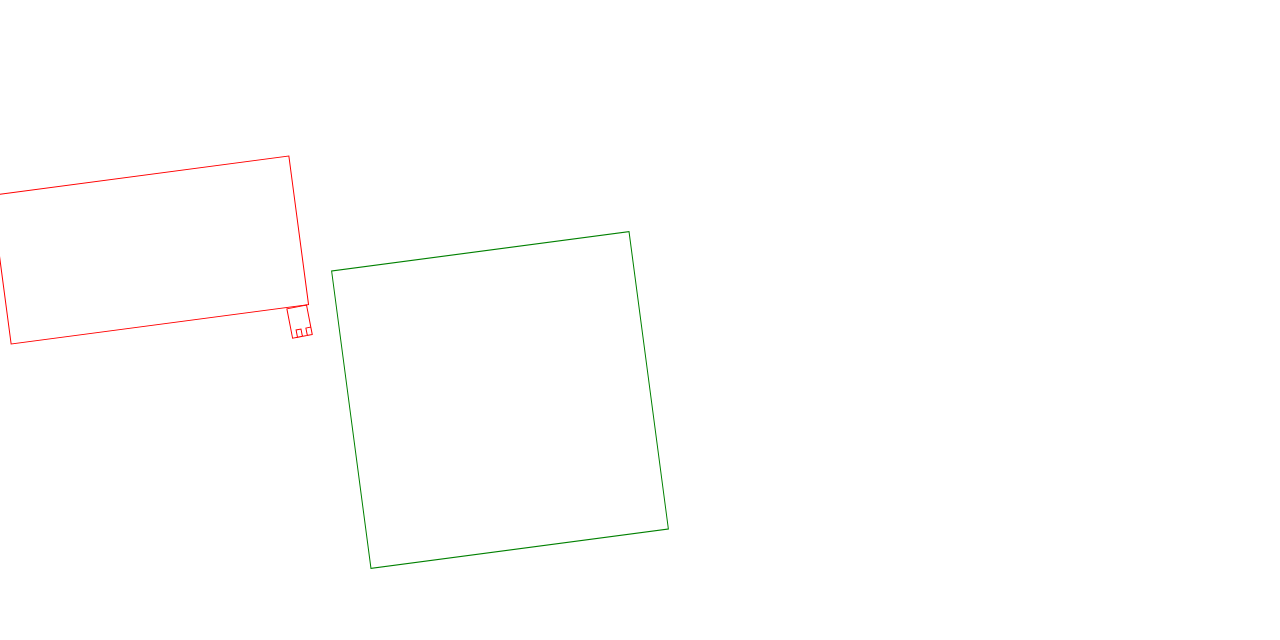
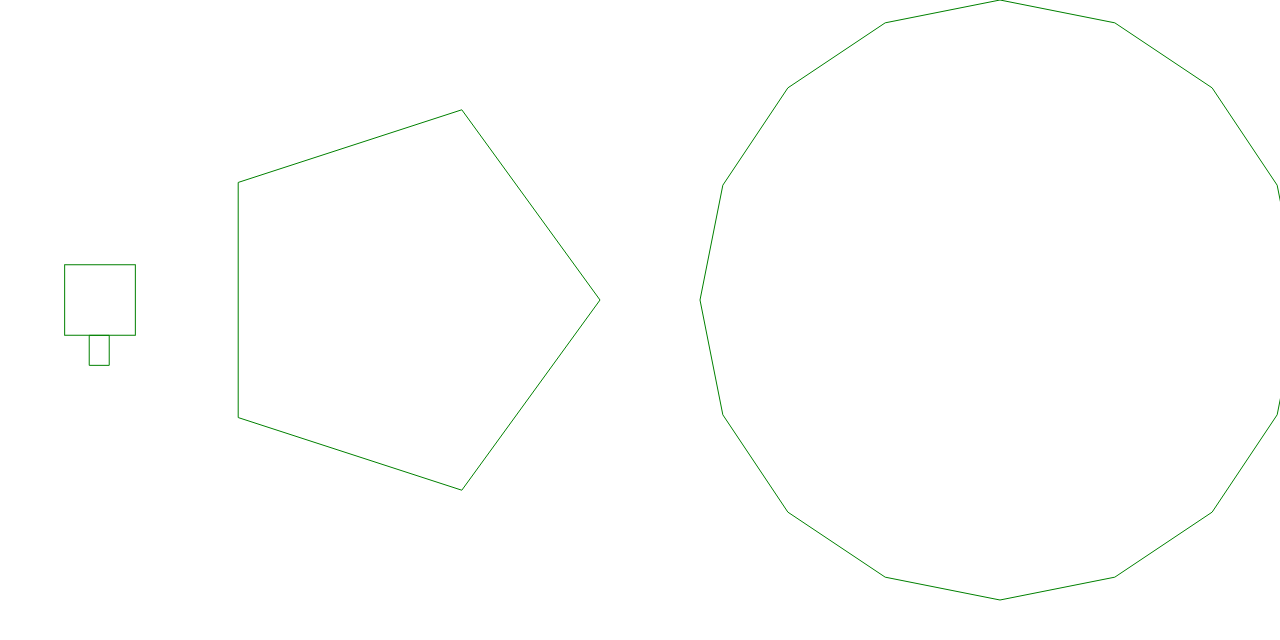
Before and after one commit to lukasharing/Mario-Galaxy-2d, a plain HTML site: page index.html in a window 1280 px wide. Drawn offline with Linux system fonts and the light colour scheme.

Commit message:
Floor And Collision are boxes.
SAT Is working for all convex shapes and now collision (Floor and Entity are based on those shapes).

```diff
--- a/index.html
+++ b/index.html
@@ -5,7 +5,7 @@
     <title>Physics</title>
     <link rel="stylesheet" href="style.css" />
     <script src="./js/vector.js"></script>
-    <script src="./js/floor.js"></script>
+    <script src="./js/shape.js"></script>
     <script src="./js/entity.js"></script>
     <script src="./js/init.js"></script>
     <script src="./js/game.js"></script>
--- a/js/entity.js
+++ b/js/entity.js
@@ -1,92 +1,82 @@
 class Entity{
 
-  constructor(x, y, w, h){
-    this.position = new Vector(x, y, 0.0);
+  constructor(_x, _y, _w, _h){
+    this.box = (new Shape(_x, _y, 0.0, 0.0)).makeRectangle(_w, _h);
     this.velocity = new Vector();
-    this.collision = new Vector(w, h, 0);
-    this.theta = 0;
 
 
     this.coordSystem = new Array(2);
     this.isJumping = false;
   };
 
+  get position(){ return this.box.position; };
+
   jump(){
-    if(!this.isJumping){
-      this.isJumping = true;
+    if(this.isJumping < 0){
+      this.isJumping = 10;
       this.velocity.add(this.coordSystem[1].clone().scale(30.0));
     }
   }
 
   draw(ctx){
-
-    ctx.save();
-      ctx.beginPath();
-
-      ctx.translate(this.position.x, this.position.y);
-      ctx.rotate(this.theta);
-      ctx.translate(-this.collision.x, -this.collision.y);
-
-      ctx.rect(0, 0, this.collision.x * 0.5, this.collision.y * 0.5);
-      ctx.rect(this.collision.x, 0, this.collision.x * 0.5, this.collision.y * 0.5);
-
-      ctx.rect(0, 0, 2 * this.collision.x, 2 * this.collision.y);
-      ctx.strokeStyle = "red";
-      ctx.stroke();
-    ctx.restore();
+    this.box.draw(ctx);
   };
 
   intersect(floor){
     // Vector 1
-    let v1 = getEdgesVector(this);
-    let v2 = getEdgesVector(floor);
+    let v1 = this.box.getEdgesVector();
+    let v2 = floor.getEdgesVector();
 
-    let axies = getCoordSystem(v2, v1);
+    let axies = (new Array()).concat(this.box.normals, floor.normals);
 
     let total_shadow = 0;
-    let idx = -1, minforce = 1000000;
+    let idx = -1, min_distance = 1000000;
     for(let i = 0; i < axies.length; ++i){
-      let pj1 = new Array(4);
-      let pj2 = new Array(4);
-      for(let j = 0; j < 4; ++j){
-        pj1[j] = axies[i].dot(v2[j]);
-        pj2[j] = axies[i].dot(v1[j]);
+      let pj1 = new Array(v1.length), pj2 = new Array(v2.length);
+      for(let j = 0; j < v1.length; ++j){
+        pj1[j] = axies[i].dot(v1[j]);
       }
+      for(let j = 0; j < v2.length; ++j){
+        pj2[j] = axies[i].dot(v2[j]);
+      }
+
       let pj1min = Math.min(...pj1), pj1max = Math.max(...pj1);
       let pj2min = Math.min(...pj2), pj2max = Math.max(...pj2);
 
-      if(pj2min <= pj1max && pj2max >= pj1min){
+      if(pj1min <= pj2max && pj2min <= pj1max){
         ++total_shadow;
-        let force = (pj2min < pj1min) ? (pj1min - pj2max) : (pj1max - pj2min);
-        if(force * force < minforce * minforce){
+        let distance = (pj2min < pj1min) ? (pj1min - pj2max) : (pj1max - pj2min);
+        if(distance * distance < min_distance * min_distance && Math.abs(distance) > distance){
           idx = i;
-          minforce = force;
+          min_distance = distance;
         }
       }
     }
-    if(total_shadow >> 2){ // iff t = 4 <=> t >> 2 == 1 cuz t <= 4
-      floor.is = true;
-      this.position.add(axies[idx].clone().scale(minforce));
+
+    if(total_shadow == axies.length){
+      this.position.add(axies[idx].clone().scale(Math.abs(min_distance)));
     }
     return total_shadow;
   };
 
   nearest_side(floor){
-    let v2 = getEdgesVector(floor);
-    let dl = [
-      getDistanceSegment(v2[0], v2[1], this.position), // Left
-      getDistanceSegment(v2[3], v2[2], this.position), // Right
-      getDistanceSegment(v2[1], v2[3], this.position), // Bottom
-      getDistanceSegment(v2[2], v2[0], this.position), // Top
-    ];
-    let bg = 0;
+    let v2 = floor.getEdgesVector();
+    let dl = new Array(v2.length);
+    for(let i = 0; i < v2.length - 1; ++i){
+      dl[i] = getDistanceSegment(v2[i], v2[i + 1], this.box.position);
+    }
+    dl[v2.length - 1] = getDistanceSegment(v2[v2.length - 1], v2[0], this.box.position);
+
+    let k = 0;
     for(let i = 1; i < dl.length; ++i){
-      if(dl[bg].ds > dl[i].ds){
-        bg = i;
+      if(dl[i].ds < dl[k].ds){
+        k = i;
       }
     }
-    let base_vector = dl[bg].vc.normalize();
-    return [base_vector, base_vector.perpendicular()];
+    let x = dl[k].vc.normalize().scale(-1);
+    //let y = x.dot(v2[k].mid(v2[(k + 1) % dl.length]).normalize());
+    //console.log(y);
+    return [x, x.perpendicular()];
   }
 
   update(floor){
@@ -96,6 +86,7 @@ class Entity{
 
     let touching_floor = false;
     floor.forEach((e, i)=>{
+      e.is = false;
       const dx = e.position.x - this.position.x;
       const dy = e.position.y - this.position.y;
       const ds = dx * dx + dy * dy;
@@ -107,26 +98,26 @@ class Entity{
         object = e;
       }
 
-      touching_floor |= num_intersection >> 2;
-      e.is = false;
+      touching_floor |= num_intersection == (e.collision.length + 4);
     });
+
+    let friction = 0.90;
+    if(touching_floor){
+      --this.isJumping;
+      friction = 0.80;
+    }
+    this.velocity.scale(friction);
 
     this.coordSystem = this.nearest_side(object);
 
     // angle
     let angle = Math.atan2(this.coordSystem[1].x, -this.coordSystem[1].y);
-    this.theta += shortestAngle(this.theta, angle) * 0.10;
-    this.velocity.subtract(this.coordSystem[1].clone());
+    this.box.theta += shortestAngle(this.box.theta, angle) * 0.10;
 
-    let friction = 0.93;
-    if(touching_floor){
-      this.isJumping = false;
-      friction = 0.80;
-    }
-
-    this.velocity.scale(friction);
-
-    object.is = true;
+    // Gravity
+    //if(Math.abs(this.theta - angle) < 0.5){
+    this.velocity.subtract(this.coordSystem[1]);
+    //}
   };
 
 }
--- a/js/floor.js
+++ /dev/null
@@ -1,32 +0,0 @@
-class Floor{
-
-  constructor(_x = 0.0, _y = 0.0, _w = 100, _h = 100, _t = 0.0, _r = false){
-    this.position = new Vector(_x, _y, 0.0);
-    this.collision = new Vector(_w, _h, 0);
-    this.theta = _t;
-    this.is = false;
-    this.rotate = _r;
-  };
-
-  get mass(){ return this.collision.x * this.collision.y; };
-
-  draw(ctx){
-    ctx.save();
-      ctx.beginPath();
-
-      ctx.translate(this.position.x, this.position.y);
-      ctx.rotate(this.theta);
-      ctx.translate(-this.collision.x, -this.collision.y);
-
-
-      ctx.rect(0, 0, 2 * this.collision.x, 2 * this.collision.y);
-      ctx.strokeStyle = this.is ? "red" : "green";
-      ctx.stroke();
-    ctx.restore();
-  };
-
-  update(time){
-    this.theta = this.rotate * (time * 0.01);
-  };
-
-}
--- a/js/game.js
+++ b/js/game.js
@@ -104,11 +104,13 @@ class Game{
     this.ctx = canvas.getContext("2d");
 
     const wm = this.width >> 1, hm = this.height >> 1;
-    this.floor.push(new Floor(150, hm - 150, 150, 75, 0, true));
-    //this.floor.push(new Floor(800, hm, 150, 150, 0, true));
-    this.floor.push(new Floor(500, hm, 150, 150, 0, true));
 
-    this.entities[0] = new Entity(100, 100, 10, 15);
+    this.floor.push((new Shape(100, 300, 0, Math.PI / 4)).makeRegularPolygon(4, 50));
+    this.floor.push((new Shape(400, 300, 0, 0)).makeRegularPolygon(5, 200));
+    this.floor.push((new Shape(1000, 300, 0, 0)).makeRegularPolygon(16, 300));
+
+
+    this.entities[0] = new Entity(0, hm, 10, 15);
 
     this.play(this.last_tick = performance.now());
   };
--- /dev/null
+++ b/js/shape.js
@@ -0,0 +1,80 @@
+class Shape{
+
+  constructor(_x = 0.0, _y = 0.0, _t = 0.0, _a = 0.0){
+    this.position = new Vector(_x, _y, 0.0);
+
+    this.collision = null;
+    this.normals = null;
+
+    this.theta = _a;
+    this.is = false;
+  };
+
+  makeRectangle(_w, _h){
+    this.collision = new Array(4);
+    this.collision[0] = new Vector(+_w, +_h);
+    this.collision[1] = new Vector(-_w, +_h);
+    this.collision[2] = new Vector(-_w, -_h);
+    this.collision[3] = new Vector(+_w, -_h);
+
+    this.calculateNormals();
+    return this;
+  };
+
+  getEdgesVector(){
+    let cs = Math.cos(this.theta), sn = Math.sin(this.theta);
+    let vectors = new Array(this.collision.length);
+    for(let i = 0; i < this.collision.length; ++i){
+      let mrx = this.collision[i].x * cs - this.collision[i].y * sn;
+      let mry = this.collision[i].x * sn + this.collision[i].y * cs;
+      vectors[i] = new Vector(this.position.x + mrx, this.position.y + mry, 0.0);
+    }
+    return vectors;
+  }
+
+  calculateNormals(){
+    let edges = this.getEdgesVector();
+    this.normals = new Array(edges.length);
+    for(let i = 0; i < edges.length - 1; ++i){
+      this.normals[i] = edges[i].clone().subtract(edges[i + 1]).perpendicular().normalize();
+    }
+    this.normals[edges.length - 1] = edges[edges.length - 1].clone().subtract(edges[0]).perpendicular().normalize();
+  };
+
+  makeRegularPolygon(_n, _l){
+    let angle = 2 * Math.PI / _n;
+    this.collision = new Array(_n);
+
+    for(let i = 0; i < _n; ++i){
+      let theta = angle * i;
+      this.collision[i] = new Vector(Math.cos(theta) * _l, Math.sin(theta) * _l);
+    }
+    this.calculateNormals();
+    return this;
+  };
+
+  get mass(){ return this.collision[0].length; };
+
+  draw(ctx){
+    ctx.save();
+      ctx.beginPath();
+
+      ctx.translate(this.position.x, this.position.y);
+      ctx.rotate(this.theta);
+      ctx.translate(-this.collision.x, -this.collision.y);
+
+      ctx.moveTo(this.collision[0].x, this.collision[0].y);
+      for(let i = 1; i < this.collision.length; ++i){
+        ctx.lineTo(this.collision[i].x, this.collision[i].y);
+      }
+      ctx.strokeStyle = this.is ? "red" : "green";
+      ctx.closePath();
+      ctx.stroke();
+    ctx.restore();
+  };
+
+  update(time){
+    //this.theta = (time * 0.01);
+  };
+
+}
--- a/js/vector.js
+++ b/js/vector.js
@@ -33,35 +33,6 @@ class Vector {
   };
 }
 
-
-function getEdgesVector(el){
-  let fcs = Math.cos(el.theta);
-  let fsn = Math.sin(el.theta);
-  let csx = el.collision.x * fcs;
-  let sny = el.collision.y * fsn;
-  let snx = el.collision.x * fsn;
-  let csy = el.collision.y * fcs;
-  let mrx = csx - sny;
-  let mry = snx + csy;
-  let mix = csx + sny;
-  let miy = snx - csy;
-  let vectors = new Array(4);
-  vectors[0] = new Vector(el.position.x + mrx, el.position.y + mry, 0.0);
-  vectors[1] = new Vector(el.position.x + mix, el.position.y + miy, 0.0);
-  vectors[2] = new Vector(el.position.x - mix, el.position.y - miy, 0.0);
-  vectors[3] = new Vector(el.position.x - mrx, el.position.y - mry, 0.0);
-  return vectors;
-}
-
-function getCoordSystem(v1, v2){
-  return [
-    (v1[0].clone().subtract(v1[1])).normalize(),
-    (v1[0].clone().subtract(v1[2])).normalize(),
-    (v2[0].clone().subtract(v2[1])).normalize(),
-    (v2[0].clone().subtract(v2[2])).normalize()
-  ];
-}
-
 function shortestAngle(a, b){
     if(Math.abs(b - a) < PI){
       return (b - a);
```
